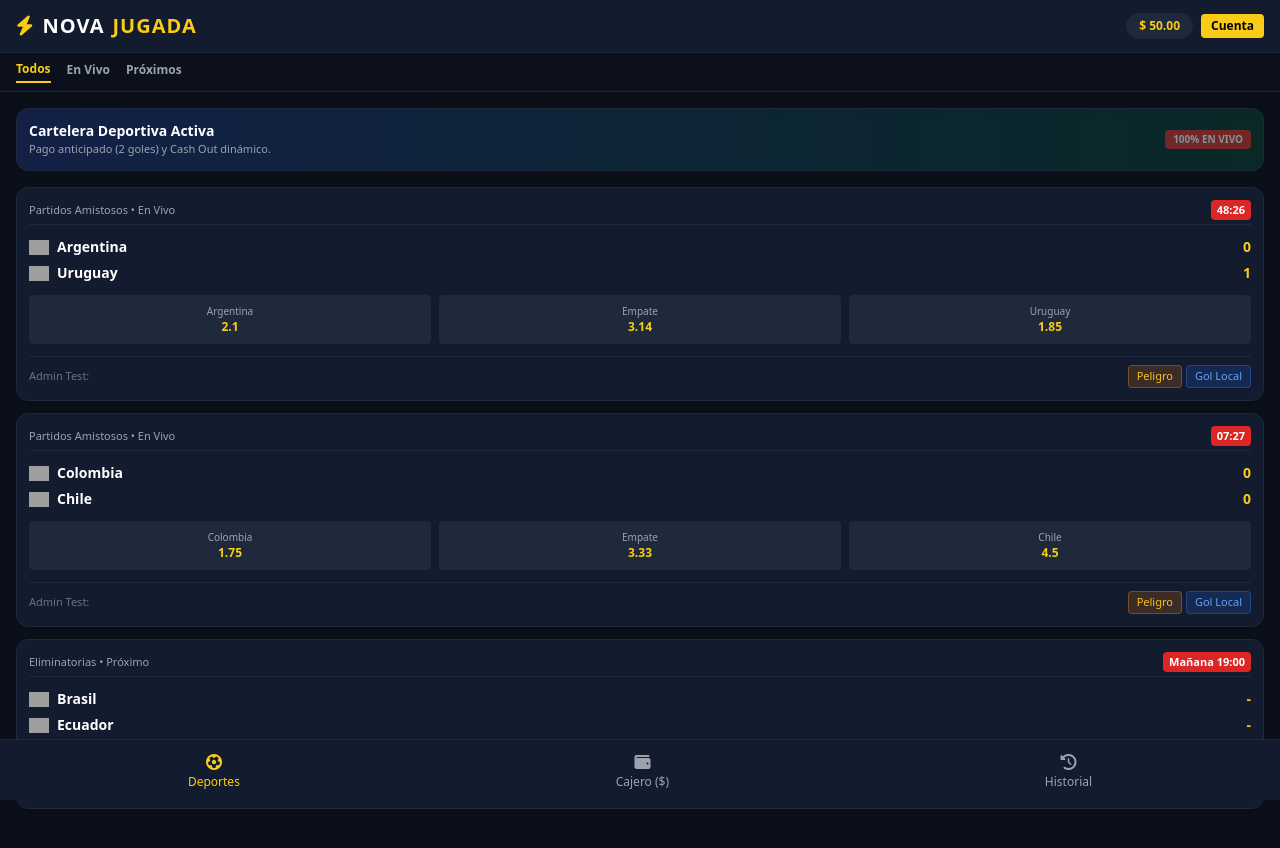
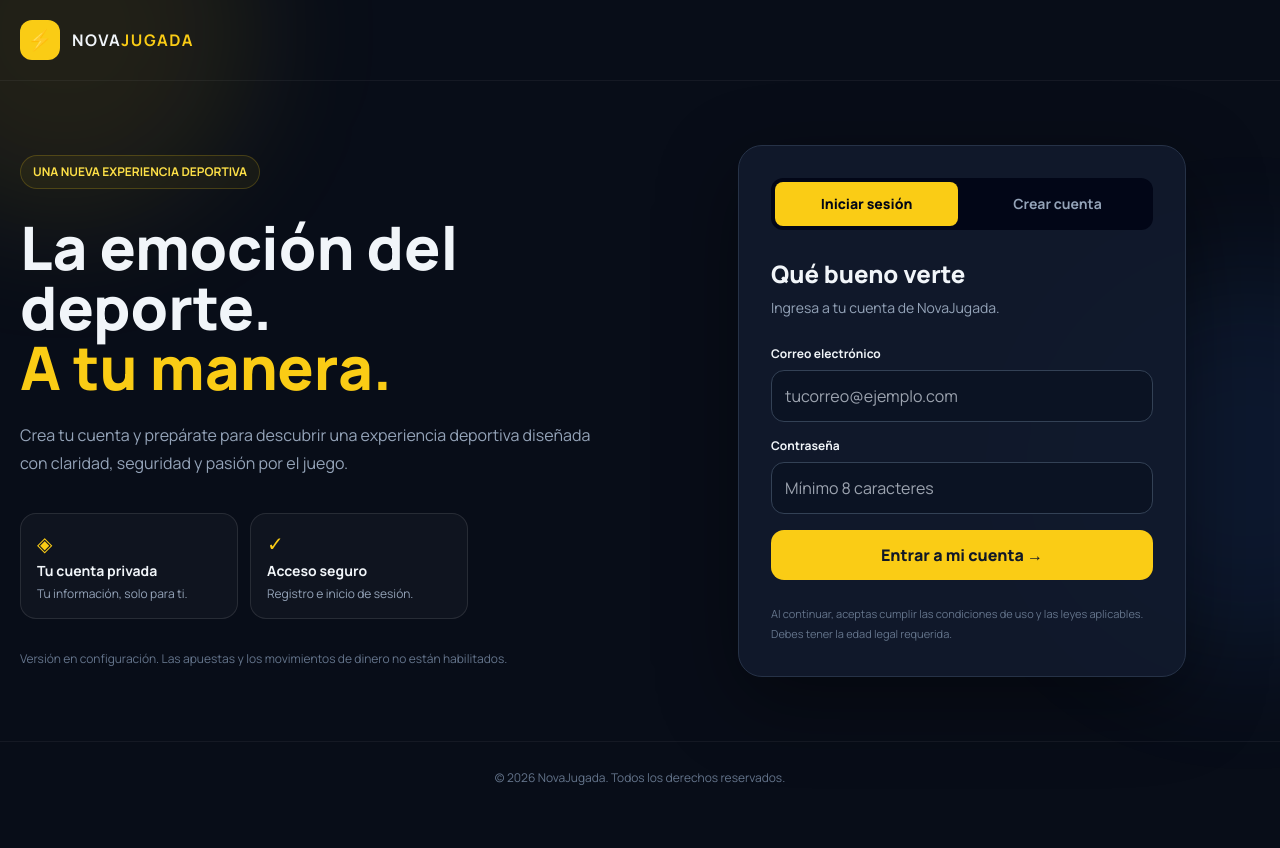
Before and after one commit to juancduran2423-spec/novajugada, a plain HTML site: page index.html in a window 1280 px wide. After the commit the page ends 814 px from the top, so only its background shows below. Drawn offline with nearby package versions, Linux system fonts and the light colour scheme; grey boxes are pictures that could not be loaded.

Commit message:
Update index.html

```diff
--- a/index.html
+++ b/index.html
@@ -1,294 +1,61 @@
-<!DOCTYPE html>
+<!doctype html>
 <html lang="es">
 <head>
-    <meta charset="UTF-8">
-    <meta name="viewport" content="width=device-width, initial-scale=1.0">
-    <title>NovaJugada - Apuestas Deportivas</title>
-    <script src="https://cdn.tailwindcss.com"></script>
-    <link rel="stylesheet" href="https://cdnjs.cloudflare.com/ajax/libs/font-awesome/6.4.0/css/all.min.css">
-    <script>
-        tailwind.config = {
-            theme: {
-                extend: {
-                    colors: {
-                        nvDark: '#0b0f19',
-                        nvCard: '#131b2e',
-                        nvYellow: '#facc15',
-                        nvGray: '#1e293b'
-                    }
-                }
-            }
-        }
-    </script>
-</head>
-<body class="bg-nvDark text-gray-100 font-sans min-h-screen pb-20">
-
-    <!-- Header Principal -->
-    <header class="bg-nvCard border-b border-nvGray sticky top-0 z-50 shadow-lg">
-        <div class="max-w-7xl mx-auto px-4 py-3 flex justify-between items-center">
-            <div class="flex items-center gap-2 font-black text-xl tracking-wider text-white">
-                <i class="fas fa-bolt text-nvYellow"></i> NOVA<span class="text-nvYellow">JUGADA</span>
-            </div>
-            <div class="flex items-center gap-2">
-                <!-- Botón de Administrador Oculto (Usa ?admin=juan2026 en el navegador para verlo) -->
-                <button id="btnAdmin" onclick="alert('Panel de Administrador Activo')" class="hidden bg-nvYellow/20 text-nvYellow border border-nvYellow/40 px-2 py-1 rounded text-xs font-bold">
-                    <i class="fas fa-crown"></i> Admin
-                </button>
-                <div class="bg-nvGray border border-nvGray px-3 py-1 rounded-full text-xs font-bold text-nvYellow flex items-center gap-1">
-                    <span>$ <span id="userBalance">50.00</span></span>
-                </div>
-                <button onclick="changeUser()" class="bg-nvYellow text-black px-2.5 py-1 rounded text-xs font-bold">
-                    Cuenta
-                </button>
-            </div>
-        </div>
-
-        <!-- Pestañas de Navegación -->
-        <div class="bg-black/40 border-t border-nvGray px-4 py-2 flex gap-4 text-xs font-bold text-gray-300">
-            <button onclick="setTab('all')" id="tabAll" class="text-nvYellow border-b-2 border-nvYellow pb-1">Todos</button>
-            <button onclick="setTab('live')" id="tabLive" class="hover:text-nvYellow pb-1 text-gray-400">En Vivo</button>
-            <button onclick="setTab('upcoming')" id="tabUpcoming" class="hover:text-nvYellow pb-1 text-gray-400">Próximos</button>
-        </div>
-    </header>
-
-    <!-- Contenido -->
-    <main class="max-w-7xl mx-auto px-4 py-4 space-y-4">
-        <div class="bg-gradient-to-r from-blue-900/40 to-emerald-900/40 border border-nvGray p-3 rounded-xl flex justify-between items-center">
-            <div>
-                <h1 class="text-sm font-extrabold text-white">Cartelera Deportiva Activa</h1>
-                <p class="text-[11px] text-gray-400">Pago anticipado (2 goles) y Cash Out dinámico.</p>
-            </div>
-            <span class="bg-red-600 text-white px-2 py-0.5 rounded text-[10px] font-bold animate-pulse">100% EN VIVO</span>
-        </div>
-
-        <!-- Partidos -->
-        <div id="matchContainer" class="space-y-3"></div>
-    </main>
-
-    <!-- Barra Inferior -->
-    <nav class="fixed bottom-0 left-0 right-0 bg-nvCard border-t border-nvGray flex justify-around items-center py-2.5 z-40 text-xs">
-        <button class="flex flex-col items-center text-nvYellow">
-            <i class="fas fa-futbol text-base"></i>
-            <span>Deportes</span>
-        </button>
-        <button onclick="simDeposit()" class="flex flex-col items-center text-gray-400 hover:text-nvYellow">
-            <i class="fas fa-wallet text-base"></i>
-            <span>Cajero ($)</span>
-        </button>
-        <button onclick="alert('Todas tus apuestas y saldo están sincronizados en tiempo real.')" class="flex flex-col items-center text-gray-400 hover:text-nvYellow">
-            <i class="fas fa-history text-base"></i>
-            <span>Historial</span>
-        </button>
-    </nav>
-
-    <!-- Script Funcional Sin Pantalla Negra -->
-    <script>
-        let balance = parseFloat(localStorage.getItem('nv_balance')) || 50.00;
-        let activeTab = 'all';
-
-        const matches = [
-            {
-                id: 1,
-                league: "Partidos Amistosos • En Vivo",
-                teamA: "Argentina",
-                teamB: "Uruguay",
-                logoA: "https://media.api-sports.io/football/teams/26.png",
-                logoB: "https://media.api-sports.io/football/teams/27.png",
-                time: "48:26",
-                isLive: true,
-                odds: { home: 2.10, draw: 3.14, away: 1.85 },
-                goalsA: 0,
-                goalsB: 1,
-                status: "En curso",
-                danger: false,
-                bet: null
-            },
-            {
-                id: 2,
-                league: "Partidos Amistosos • En Vivo",
-                teamA: "Colombia",
-                teamB: "Chile",
-                logoA: "https://media.api-sports.io/football/teams/2383.png",
-                logoB: "https://media.api-sports.io/football/teams/2384.png",
-                time: "07:27",
-                isLive: true,
-                odds: { home: 1.75, draw: 3.33, away: 4.50 },
-                goalsA: 0,
-                goalsB: 0,
-                status: "En curso",
-                danger: true,
-                bet: null
-            },
-            {
-                id: 3,
-                league: "Eliminatorias • Próximo",
-                teamA: "Brasil",
-                teamB: "Ecuador",
-                logoA: "https://media.api-sports.io/football/teams/6.png",
-                logoB: "https://media.api-sports.io/football/teams/2382.png",
-                time: "Mañana 19:00",
-                isLive: false,
-                odds: { home: 1.50, draw: 4.00, away: 6.50 },
-                goalsA: 0,
-                goalsB: 0,
-                status: "Próximo",
-                danger: false,
-                bet: null
-            }
-        ];
-
-        function updateUI() {
-            document.getElementById('userBalance').innerText = balance.toFixed(2);
-            localStorage.setItem('nv_balance', balance);
-        }
-
-        function setTab(tab) {
-            activeTab = tab;
-            document.getElementById('tabAll').className = tab === 'all' ? "text-nvYellow border-b-2 border-nvYellow pb-1" : "hover:text-nvYellow pb-1 text-gray-400";
-            document.getElementById('tabLive').className = tab === 'live' ? "text-nvYellow border-b-2 border-nvYellow pb-1" : "hover:text-nvYellow pb-1 text-gray-400";
-            document.getElementById('tabUpcoming').className = tab === 'upcoming' ? "text-nvYellow border-b-2 border-nvYellow pb-1" : "hover:text-nvYellow pb-1 text-gray-400";
-            render();
-        }
-
-        function render() {
-            const container = document.getElementById('matchContainer');
-            container.innerHTML = '';
-
-            let list = matches;
-            if (activeTab === 'live') list = matches.filter(m => m.isLive);
-            if (activeTab === 'upcoming') list = matches.filter(m => !m.isLive);
-
-            list.forEach(m => {
-                let cashOutBox = '';
-                if (m.isLive && m.bet) {
-                    if (m.danger) {
-                        cashOutBox = `<div class="bg-red-950/80 border border-red-600 p-2 rounded text-center text-xs text-red-400 font-bold animate-pulse">⚠️ ¡Jugada peligrosa! Cash Out bloqueado.</div>`;
-                    } else {
-                        cashOutBox = `<div class="flex justify-between items-center bg-nvGray p-2 rounded text-xs">
-                            <span class="text-gray-400">Apuesta (${m.bet.type}):</span>
-                            <button onclick="doCashOut(${m.id})" class="bg-red-600 text-nvYellow font-extrabold px-3 py-1 rounded shadow">Cerrar por: $${m.bet.val.toFixed(2)}</button>
-                        </div>`;
-                    }
-                }
-
-                const card = document.createElement('div');
-                card.className = "bg-nvCard border border-nvGray rounded-xl p-3 space-y-3 shadow";
-                card.innerHTML = `
-                    <div class="flex justify-between items-center text-[11px] text-gray-400 border-b border-nvGray pb-1">
-                        <span>${m.league}</span>
-                        <span class="bg-red-600 text-white px-1.5 py-0.5 rounded font-bold">${m.time}</span>
-                    </div>
-                    <div class="space-y-1.5">
-                        <div class="flex justify-between items-center">
-                            <div class="flex items-center gap-2">
-                                <img src="${m.logoA}" class="w-5 h-5 object-contain" onerror="this.src='https://via.placeholder.com/20?text=🏳️'">
-                                <span class="text-sm font-bold text-white">${m.teamA}</span>
-                            </div>
-                            <span class="text-sm font-bold text-nvYellow">${m.isLive ? m.goalsA : '-'}</span>
-                        </div>
-                        <div class="flex justify-between items-center">
-                            <div class="flex items-center gap-2">
-                                <img src="${m.logoB}" class="w-5 h-5 object-contain" onerror="this.src='https://via.placeholder.com/20?text=🏳️'">
-                                <span class="text-sm font-bold text-white">${m.teamB}</span>
-                            </div>
-                            <span class="text-sm font-bold text-nvYellow">${m.isLive ? m.goalsB : '-'}</span>
-                        </div>
-                    </div>
-                    ${cashOutBox}
-                    <div class="grid grid-cols-3 gap-2">
-                        <button onclick="placeBet(${m.id}, '${m.teamA}', ${m.odds.home})" class="bg-nvGray border border-nvGray p-2 rounded text-center hover:border-nvYellow transition">
-                            <div class="text-[10px] text-gray-400 truncate">${m.teamA}</div>
-                            <div class="text-xs font-black text-nvYellow">${m.odds.home}</div>
-                        </button>
-                        <button onclick="placeBet(${m.id}, 'Empate', ${m.odds.draw})" class="bg-nvGray border border-nvGray p-2 rounded text-center hover:border-nvYellow transition">
-                            <div class="text-[10px] text-gray-400">Empate</div>
-                            <div class="text-xs font-black text-nvYellow">${m.odds.draw}</div>
-                        </button>
-                        <button onclick="placeBet(${m.id}, '${m.teamB}', ${m.odds.away})" class="bg-nvGray border border-nvGray p-2 rounded text-center hover:border-nvYellow transition">
-                            <div class="text-[10px] text-gray-400 truncate">${m.teamB}</div>
-                            <div class="text-xs font-black text-nvYellow">${m.odds.away}</div>
-                        </button>
-                    </div>
-                    ${m.isLive ? `
-                    <div class="flex justify-between items-center pt-2 border-t border-nvGray text-[11px]">
-                        <span class="text-gray-500">Admin Test:</span>
-                        <div class="flex gap-1">
-                            <button onclick="toggleDanger(${m.id})" class="bg-amber-600/20 text-amber-400 px-2 py-0.5 rounded border border-amber-500/30">Peligro</button>
-                            <button onclick="addGoal(${m.id})" class="bg-blue-600/20 text-blue-400 px-2 py-0.5 rounded border border-blue-500/30">Gol Local</button>
-                        </div>
-                    </div>` : ''}
-                `;
-                container.appendChild(card);
-            });
-        }
-
-        function placeBet(id, team, odd) {
-            let m = matches.find(x => x.id === id);
-            if(m.bet) { alert('Ya tienes una apuesta activa en este juego.'); return; }
-            let amt = prompt(`Apostar por ${team} (Cuota ${odd}). Ingrese monto (Saldo: $${balance.toFixed(2)}):`, "10");
-            if(!amt || isNaN(amt) || Number(amt) <= 0) return;
-            let val = Number(amt);
-            if(val > balance) { alert('Saldo insuficiente.'); return; }
-            balance -= val;
-            m.bet = { type: team, amt: val, val: val * 1.3 };
-            updateUI();
-            render();
-            alert('¡Apuesta registrada con éxito!');
-        }
-
-        function doCashOut(id) {
-            let m = matches.find(x => x.id === id);
-            if(m && m.bet && !m.danger) {
-                balance += m.bet.val;
-                updateUI();
-                alert(`¡Cash Out exitoso! Se acreditaron $${m.bet.val.toFixed(2)}.`);
-                m.bet = null;
-                render();
-            }
-        }
-
-        function toggleDanger(id) {
-            let m = matches.find(x => x.id === id);
-            if(m) { m.danger = !m.danger; render(); }
-        }
-
-        function addGoal(id) {
-            let m = matches.find(x => x.id === id);
-            if(m) {
-                m.goalsA++;
-                if(m.bet) m.bet.val *= 1.4;
-                if(Math.abs(m.goalsA - m.goalsB) >= 2 && m.bet) {
-                    balance += m.bet.amt * 2.2;
-                    alert('🚨 ¡Pago Anticipado por 2 goles de diferencia! Apuesta ganada automáticamente.');
-                    m.bet = null;
-                }
-                updateUI();
-                render();
-            }
-        }
-
-        function simDeposit() {
-            balance += 20.00;
-            updateUI();
-            alert('¡Depósito de $20.00 acreditado a tu saldo!');
-        }
-
-        function changeUser() {
-            let u = prompt('Ingrese su usuario:', 'Juan');
-            if(u) alert(`Usuario actual: ${u}`);
-        }
-
-        // Acceso Admin con ?admin=juan2026[span_0](start_span)[span_0](end_span)
-        const params = new URLSearchParams(window.location.search);
-        if(params.get('admin') === 'juan2026' || localStorage.getItem('nv_own') === 'true') {
-            localStorage.setItem('nv_own', 'true');
-            document.getElementById('btnAdmin').classList.remove('hidden');
-        }
-
-        window.onload = () => {
-            updateUI();
-            render();
-        };
-    </script>
-</body>
-</html>
+<meta charset="utf-8"><meta name="viewport" content="width=device-width,initial-scale=1">
+<meta name="theme-color" content="#080d18"><title>NovaJugada | Tu pasión, tu juego</title>
+<script src="https://cdn.tailwindcss.com"></script>
+<script src="https://cdn.jsdelivr.net/npm/@supabase/supabase-js@2"></script>
+<link rel="preconnect" href="https://fonts.googleapis.com"><link href="https://fonts.googleapis.com/css2?family=Manrope:wght@400;500;600;700;800&display=swap" rel="stylesheet">
+<style>
+*{box-sizing:border-box}body{font-family:Manrope,sans-serif;background:#080d18}.glass{background:rgba(17,26,45,.9);border:1px solid #263247;box-shadow:0 24px 80px #0006}.field{width:100%;background:#0b1323;border:1px solid #334155;border-radius:13px;padding:13px;color:#fff;outline:none}.field:focus{border-color:#facc15;box-shadow:0 0 0 3px #facc1520}.primary{background:#facc15;color:#111827;font-weight:800;border-radius:13px;padding:13px}.hidden{display:none!important}
+</style></head>
+<body class="min-h-screen text-slate-100">
+<div class="min-h-screen relative overflow-hidden">
+<div class="absolute -top-40 -left-32 w-96 h-96 rounded-full bg-yellow-400/10 blur-3xl"></div><div class="absolute top-1/3 -right-40 w-96 h-96 rounded-full bg-blue-500/10 blur-3xl"></div>
+<header class="relative max-w-7xl mx-auto px-5 py-5 flex justify-between items-center border-b border-white/5">
+<div class="flex items-center gap-3"><span class="w-10 h-10 rounded-xl bg-yellow-400 text-slate-950 grid place-items-center text-xl">⚡</span><b class="tracking-widest">NOVA<span class="text-yellow-400">JUGADA</span></b></div><span class="hidden sm:block text-xs text-slate-400">Plataforma en preparación</span>
+</header>
+<main class="relative max-w-7xl mx-auto px-5 py-12 md:py-16">
+<section id="authView" class="grid lg:grid-cols-2 gap-12 items-center">
+<div class="max-w-xl">
+<div class="inline-block rounded-full border border-yellow-400/20 bg-yellow-400/5 px-3 py-2 text-xs font-bold text-yellow-300 mb-7">UNA NUEVA EXPERIENCIA DEPORTIVA</div>
+<h1 class="text-4xl md:text-6xl font-extrabold leading-tight">La emoción del deporte.<br><span class="text-yellow-400">A tu manera.</span></h1>
+<p class="mt-6 text-slate-400 leading-7">Crea tu cuenta y prepárate para descubrir una experiencia deportiva diseñada con claridad, seguridad y pasión por el juego.</p>
+<div class="mt-9 grid grid-cols-2 gap-3 max-w-md">
+<div class="rounded-2xl border border-white/10 bg-white/[.03] p-4"><div class="text-yellow-400 text-xl">◈</div><b class="text-sm">Tu cuenta privada</b><p class="text-xs text-slate-400 mt-1">Tu información, solo para ti.</p></div>
+<div class="rounded-2xl border border-white/10 bg-white/[.03] p-4"><div class="text-yellow-400 text-xl">✓</div><b class="text-sm">Acceso seguro</b><p class="text-xs text-slate-400 mt-1">Registro e inicio de sesión.</p></div></div>
+<p class="mt-8 text-xs text-slate-500">Versión en configuración. Las apuestas y los movimientos de dinero no están habilitados.</p>
+</div>
+<div class="glass rounded-3xl p-6 sm:p-8 w-full max-w-md mx-auto">
+<div class="flex gap-2 p-1 rounded-xl bg-slate-950 mb-7"><button id="loginTab" class="flex-1 rounded-lg py-3 text-sm font-extrabold bg-yellow-400 text-slate-950">Iniciar sesión</button><button id="signupTab" class="flex-1 rounded-lg py-3 text-sm font-bold text-slate-400">Crear cuenta</button></div>
+<div id="heading"><h2 class="text-2xl font-extrabold">Qué bueno verte</h2><p class="text-sm text-slate-400 mt-2">Ingresa a tu cuenta de NovaJugada.</p></div>
+<form id="authForm" class="mt-7 space-y-4">
+<div id="nameField" class="hidden"><label class="block text-xs font-bold mb-2" for="fullName">Nombre completo</label><input class="field" id="fullName" maxlength="80" placeholder="Tu nombre"></div>
+<div id="usernameField" class="hidden"><label class="block text-xs font-bold mb-2" for="username">Nombre de usuario</label><input class="field" id="username" maxlength="30" placeholder="Cómo te identificaremos"></div>
+<div><label class="block text-xs font-bold mb-2" for="email">Correo electrónico</label><input class="field" id="email" type="email" autocomplete="email" placeholder="tucorreo@ejemplo.com" required></div>
+<div><label class="block text-xs font-bold mb-2" for="password">Contraseña</label><input class="field" id="password" type="password" minlength="8" placeholder="Mínimo 8 caracteres" required></div>
+<button id="submitButton" class="primary w-full" type="submit">Entrar a mi cuenta →</button></form>
+<div id="message" class="hidden mt-5 rounded-xl border p-3 text-sm" role="status" aria-live="polite"></div>
+<p class="text-[11px] text-slate-500 mt-6 leading-5">Al continuar, aceptas cumplir las condiciones de uso y las leyes aplicables. Debes tener la edad legal requerida.</p>
+</div></section>
+<section id="privateView" class="hidden max-w-3xl mx-auto"><div class="glass rounded-3xl p-7 sm:p-10"><div class="flex flex-wrap justify-between gap-4"><div><div class="text-xs uppercase tracking-widest text-yellow-400 font-extrabold">Acceso confirmado</div><h1 class="text-3xl font-extrabold mt-3">¡Bienvenido a NovaJugada!</h1><p id="welcomeEmail" class="text-slate-400 mt-2 text-sm"></p></div><button id="logoutButton" class="rounded-xl border border-white/10 px-4 py-2 text-sm font-bold">Cerrar sesión</button></div><div class="mt-8 rounded-2xl bg-slate-950 border border-white/10 p-5"><b>Tu espacio personal</b><p class="text-sm text-slate-400 mt-2 leading-6">Tu sesión está iniciada. Estamos preparando la conexión segura de tu perfil y billetera individual. No se muestran partidos, cuotas ni saldos hasta completar esa integración.</p></div><p class="mt-5 text-xs text-amber-300">● Apuestas y operaciones monetarias desactivadas durante la configuración.</p></div></section>
+</main>
+<footer class="relative max-w-7xl mx-auto px-5 py-7 border-t border-white/5 text-center text-xs text-slate-500">© <span id="year"></span> NovaJugada. Todos los derechos reservados.</footer>
+</div>
+<script>
+// Sustituye estos valores con Project URL y anon/public key de Supabase > Project Settings > API.
+// NUNCA coloques aquí la clave service_role.
+const SUPABASE_URL="https://lxdrpjhzbbrvwljcqgvu.supabase.co";
+const SUPABASE_ANON_KEY="sb_publisable_QKSMp-MD6NRNNbGQvwKdUQ_EP3o3SXz";
+let client=null,mode="login";
+const $=id=>document.getElementById(id);
+$("year").textContent=new Date().getFullYear();
+function getClient(){if(!window.supabase)throw Error("No se pudo cargar Supabase. Revisa tu conexión.");if(SUPABASE_URL.startsWith("PEGA_AQUI")||SUPABASE_ANON_KEY.startsWith("PEGA_AQUI"))throw Error("Falta configurar la URL y la clave pública de Supabase. No introduzcas tus datos todavía.");if(!client)client=window.supabase.createClient(SUPABASE_URL,SUPABASE_ANON_KEY);return client}
+function msg(t,error=false){$("message").textContent=t;$("message").className="mt-5 rounded-xl border p-3 text-sm "+(error?"border-red-500/30 bg-red-950/40 text-red-200":"border-emerald-500/30 bg-emerald-950/40 text-emerald-200")}
+function setMode(m){mode=m;let s=m==="signup";$("nameField").classList.toggle("hidden",!s);$("usernameField").classList.toggle("hidden",!s);$("loginTab").className=s?"flex-1 rounded-lg py-3 text-sm font-bold text-slate-400":"flex-1 rounded-lg py-3 text-sm font-extrabold bg-yellow-400 text-slate-950";$("signupTab").className=s?"flex-1 rounded-lg py-3 text-sm font-extrabold bg-yellow-400 text-slate-950":"flex-1 rounded-lg py-3 text-sm font-bold text-slate-400";$("heading").innerHTML=s?'<h2 class="text-2xl font-extrabold">Crea tu cuenta</h2><p class="text-sm text-slate-400 mt-2">Regístrate para tener tu espacio personal.</p>':'<h2 class="text-2xl font-extrabold">Qué bueno verte</h2><p class="text-sm text-slate-400 mt-2">Ingresa a tu cuenta de NovaJugada.</p>';$("submitButton").textContent=s?"Crear mi cuenta →":"Entrar a mi cuenta →";$("message").classList.add("hidden")}
+$("loginTab").onclick=()=>setMode("login");$("signupTab").onclick=()=>setMode("signup");
+function showPrivate(user){$("authView").classList.add("hidden");$("privateView").classList.remove("hidden");$("welcomeEmail").textContent=user.email||"Sesión iniciada"}
+$("authForm").addEventListener("submit",async e=>{e.preventDefault();$("message").classList.add("hidden");$("submitButton").disabled=true;$("submitButton").textContent="Procesando…";try{let c=getClient(),email=$("email").value.trim(),password=$("password").value,r;if(mode==="signup"){let full_name=$("fullName").value.trim(),username=$("username").value.trim();if(!full_name||!username)throw Error("Completa tu nombre y tu nombre de usuario.");r=await c.auth.signUp({email,password,options:{data:{full_name,username}}});if(r.error)throw r.error;if(r.data.session)showPrivate(r.data.user);else{msg("Registro recibido. Revisa tu correo para confirmar la cuenta y luego inicia sesión.");setMode("login")}}else{r=await c.auth.signInWithPassword({email,password});if(r.error)throw r.error;showPrivate(r.data.user)}}catch(err){msg(err.message||"No se pudo completar la operación.",true)}finally{$("submitButton").disabled=false;$("submitButton").textContent=mode==="signup"?"Crear mi cuenta →":"Entrar a mi cuenta →"}});
+$("logoutButton").onclick=async()=>{try{let {error}=await getClient().auth.signOut();if(error)throw error;$("privateView").classList.add("hidden");$("authView").classList.remove("hidden");$("authForm").reset();setMode("login")}catch(e){alert(e.message)}};
+(async()=>{try{let {data}=await getClient().auth.getSession();if(data.session?.user)showPrivate(data.session.user)}catch(e){}})();
+</script></body></html>
```
